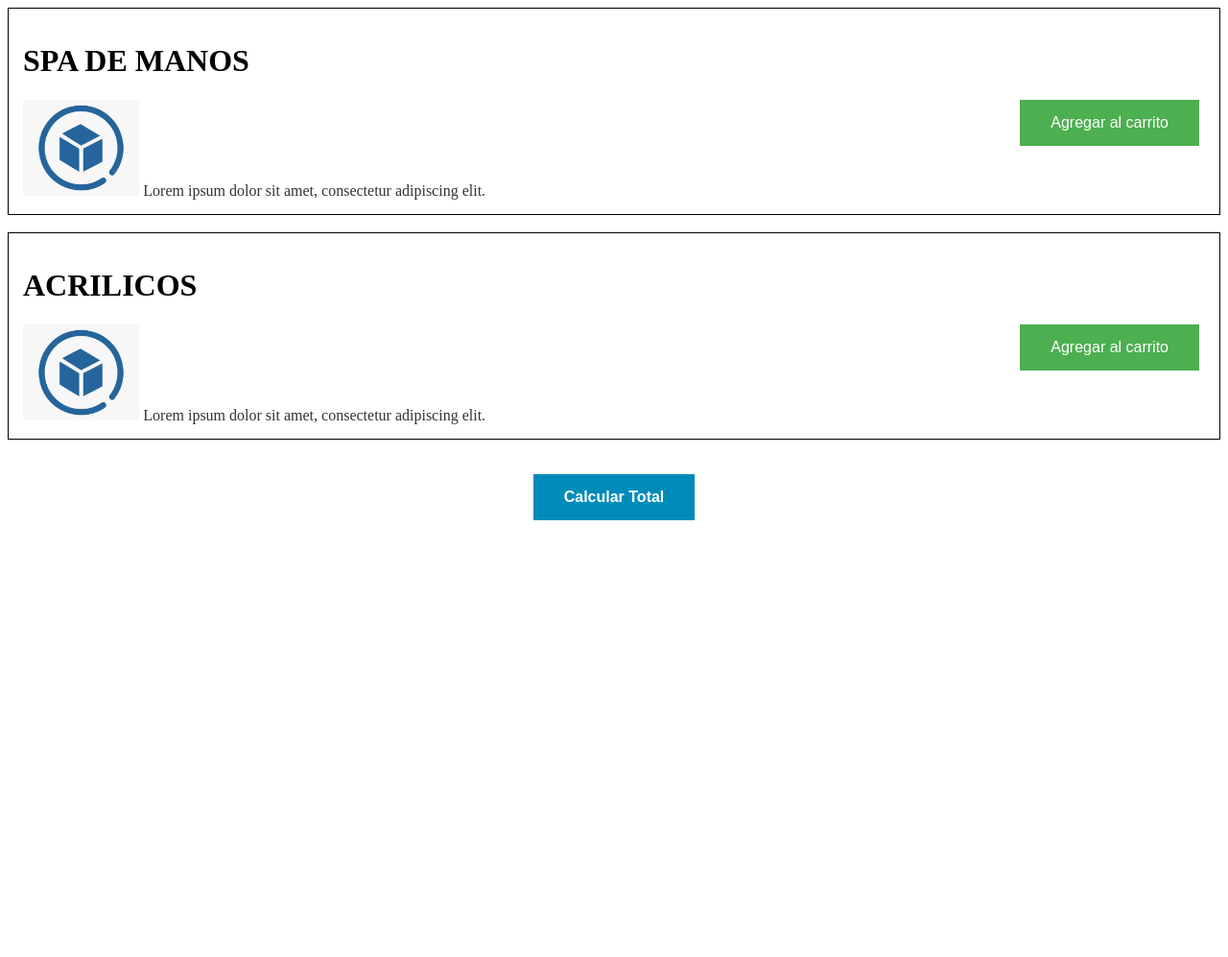
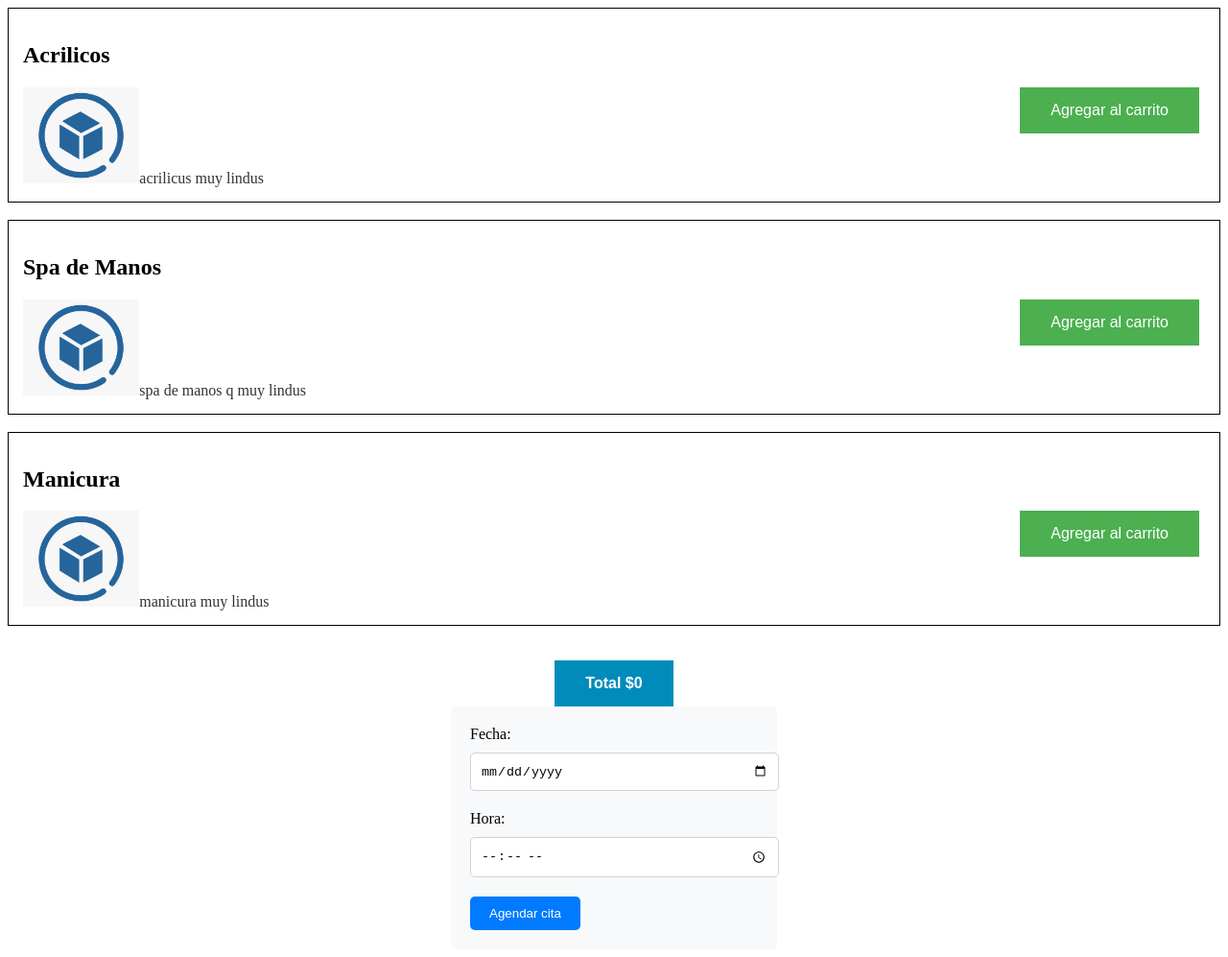
Before and after one commit to SofiaBellomusto/DDD2, a website: page pages/insumos.html in a window 1280 px wide. Shown: the whole page at 96% size. Before the commit the page ends 800 px from the top, so only its background shows below. Drawn offline with Linux system fonts and the light colour scheme.

Commit message:
Added Carrito dinamic products

```diff
--- a/css/stylesCarrito.css
+++ b/css/stylesCarrito.css
@@ -9,6 +9,20 @@
     font-size: 16px;
     position: fixed;
     right: 30px;
+}
+
+.add-to-cart:hover {
+    background-color: #55c459; /* Green */
+    border: none;
+    color: white;
+    padding: 15px 32px;
+    text-align: center;
+    text-decoration: none;
+    display: inline-block;
+    font-size: 16px;
+    position: fixed;
+    right: 30px;
+    cursor: pointer;
 }
 
 .remove-from-cart {
@@ -49,3 +63,55 @@
    color: #333; /* Dark Grey */
    display: inline;
 }
+
+
+.cool-form {
+    background-color: #f8f9fa;
+    padding: 20px;
+    border-radius: 5px;
+    max-width: 300px;
+    margin: auto;
+}
+
+.form-label {
+    display: block;
+    margin-bottom: 10px;
+}
+
+.form-input {
+    width: 100%;
+    padding: 10px;
+    border-radius: 5px;
+    border: 1px solid #ced4da;
+    margin-bottom: 20px;
+}
+
+.form-submit {
+    background-color: #007bff;
+    color: white;
+    padding: 10px 20px;
+    border-radius: 5px;
+    border: none;
+    cursor: pointer;
+}
+
+.form-submit:hover {
+    background-color: #0056b3;
+}
+
+.popup {
+    position: fixed;
+    bottom: 20px;
+    left: 20px;
+    padding: 20px;
+    border-radius: 5px;
+    color: white;
+}
+
+.popup.success {
+    background-color: #28a745;
+}
+
+.popup.error {
+    background-color: #dc3545;
+}
--- a/js/carrito.js
+++ b/js/carrito.js
@@ -1,55 +1,161 @@
 var carrito = [];
-var precios = {
-    "Acrilicos": 1500,
-    "SpaDeManos": 1000
+var total = 0;
+
+var productos = {
+    Acrilicos: {
+        "Nombre": "Acrilicos",
+        "IdProducto": "Acrilicos",
+        "Precio": 1500,
+        "Descripcion": "acrilicus muy lindus",
+        "PhotoLink": "../assets/placeholder.png"
+    },
+    SpaDeManos: {
+        "Nombre": "Spa de Manos",
+        "IdProducto": "SpaDeManos",
+        "Precio": 1000,
+        "Descripcion": "spa de manos q muy lindus",
+        "PhotoLink": "../assets/placeholder.png"
+    },
+    Manicura: {
+        "Nombre": "Manicura",
+        "IdProducto": "Manicura",
+        "Precio": 900,
+        "Descripcion": "manicura muy lindus",
+        "PhotoLink": "../assets/placeholder.png"
+    }
 };
 
-function botonDeAgregar(producto) {
+window.onload = function () {
+    for (var productoId in productos) {
+        var producto = productos[productoId];
 
-    //si el producto se encuentra en el carrito
-    if (carrito.includes(producto)) {
+        var productDiv = document.createElement('div');
+        productDiv.className = 'product';
+
+        var h1 = document.createElement('h1');
+        h1.textContent = producto.Nombre;
+        productDiv.appendChild(h1);
+
+        var img = document.createElement('img');
+        img.className = 'product-image';
+        img.src = producto.PhotoLink;
+        img.alt = 'Product Image';
+        productDiv.appendChild(img);
+
+        var p = document.createElement('p');
+        p.className = 'product-description';
+        p.textContent = producto.Descripcion;
+        productDiv.appendChild(p);
+
+        var button = document.createElement('button');
+        button.className = 'add-to-cart';
+        button.id = 'boton' + producto.IdProducto;
+        button.type = 'button';
+
+        button.onclick = (function (id) {
+            return function () {
+                botonDeAgregar(id);
+            };
+        })(producto.IdProducto);
+
+        button.textContent = 'Agregar al carrito';
+        productDiv.appendChild(button);
+
+        document.getElementById('catalogo').appendChild(productDiv);
+
+        var br = document.createElement('br');
+        document.getElementById('catalogo').appendChild(br);
+    }
+};
+
+
+function botonDeAgregar(productoId) {
+    if (carrito.includes(productoId)) {
         console.log('El elemento está en el array');
-
-        //busca el producto en el array
-        var indice = carrito.indexOf(producto);
-
-        //si encuentra el indice, elimina su contenido
+        var indice = carrito.indexOf(productoId);
         if (indice !== -1) {
             carrito.splice(indice, 1);
-
-            var boton = document.getElementById('boton' + producto);
+            var boton = document.getElementById('boton' + productoId);
             boton.innerHTML = 'Agregar al carrito';
-            boton.classList = 'add-to-cart'; //agregue para el color
-
-
+            boton.classList.remove('remove-from-cart');
+            boton.classList.add('add-to-cart');
         }
-        //si el producto no se encuentra en el carrito
     } else {
         console.log('El elemento no está en el array');
-        //agregar producto al carrito
-        carrito.push(producto)
-
-        //cambia el texto del boton
-        var boton = document.getElementById('boton' + producto);
+        carrito.push(productoId)
+        var boton = document.getElementById('boton' + productoId);
         boton.innerHTML = 'Eliminar del carrito';
-        boton.classList = 'remove-from-cart'; //agregue para cambiar el color
+        boton.classList.remove('add-to-cart');
+        boton.classList.add('remove-from-cart');
     }
     console.log(carrito)
     calcular();
 }
 
-
 function calcular() {
     console.log(carrito.length)
+    var boton = document.getElementById('Precio');
+
     if (carrito.length === 0) {
-        console.log("No tiene productos en su carrito");
+        boton.innerHTML = 'Total $0';
     } else {
-        let total = 0;
+        total = 0;
         carrito.forEach(producto => {
-            // Buscar el precio del producto en el objeto precios
-            var precio = precios[producto];
+            var precio = productos[producto].Precio;
             total += precio;
         });
+        boton.innerHTML = 'Total $' + total;
         console.log("El total es: " + total)
+    }}
+
+    // Este objeto almacenará las citas
+
+
+    document.getElementById('appointmentForm').addEventListener('submit', function (event) {
+
+        var citas = JSON.parse(localStorage.getItem('citas')) || {};
+        console.log(citas);
+        // Evita que la página se recargue cuando se envía el formulario
+        event.preventDefault();
+        event.stopPropagation();
+
+        var fecha = document.getElementById('appointmentDate').value;
+        var hora = document.getElementById('appointmentTime').value;
+
+        // Combina la fecha y la hora en una sola cadena
+        var fechaHora = fecha + ' ' + hora;
+
+        // Verifica si la fecha y hora ya están ocupadas
+        if (citas[fechaHora]) {
+            showPopup('Lo siento, esa hora ya está ocupada. Por favor, elige otra.', 'error');
+            return;
+        }
+
+        // Usa un placeholder para el precio y los servicios,
+        // reemplaza esto con tus propias variables
+        var precio = 'total';
+        var servicios = 'carrito';
+
+        // Guarda la cita en el objeto citas
+        citas[fechaHora] = {
+            precio: precio,
+            servicios: servicios
+        };
+
+        // Guarda las citas en localStorage
+        localStorage.setItem('citas', JSON.stringify(citas));
+
+        showPopup('¡Cita agendada con éxito!', 'success');
+    });
+
+    function showPopup(message, type) {
+        var popup = document.createElement('div');
+        popup.className = 'popup ' + type;
+        popup.textContent = message;
+
+        document.body.appendChild(popup);
+
+        setTimeout(function() {
+            popup.remove();
+        }, 10000);
     }
-}
--- a/pages/insumos.html
+++ b/pages/insumos.html
@@ -7,24 +7,31 @@
     <link rel="stylesheet" type="text/css" href="../css/stylesCarrito.css">
 </head>
 <body>
-    <div class="product">
-        <h1>SPA DE MANOS</h1>
-        <img class="product-image" src="../assets/placeholder.png" alt="Product Image">
-        <p class="product-description">Lorem ipsum dolor sit amet, consectetur adipiscing elit.</p>
-        <button class="add-to-cart" id="botonSpaDeManos" type="button" onclick="botonDeAgregar('SpaDeManos')">Agregar al carrito</button>
-    </div>
-    <br>
-    <div class="product">
-        <h1>ACRILICOS</h1>
-        <img class="product-image" src="../assets/placeholder.png" alt="Product Image">
-        <p class="product-description">Lorem ipsum dolor sit amet, consectetur adipiscing elit.</p>
-        <button class="add-to-cart" id="botonAcrilicos" type="button" onclick="botonDeAgregar('Acrilicos')">Agregar al carrito</button>
-    </div>
-    <br>
+    <section id="catalogo">
+
+    </section>
     <br>
     <div style="text-align: center;">
-        <button class="calculate-button" type="button" onclick="calcular()"><b>Calcular Total</b></button>
+        <button class="calculate-button" type="button"><b id="Precio">Total $0</b></button>
     </div>
+
+
+
+    <form id="appointmentForm" class="cool-form">
+        <label for="appointmentDate" class="form-label">Fecha:</label>
+        <input type="date" id="appointmentDate" name="appointmentDate" required class="form-input">
+
+        <label for="appointmentTime" class="form-label">Hora:</label>
+        <input type="time" id="appointmentTime" name="appointmentTime" required class="form-input">
+
+        <input type="submit" value="Agendar cita" class="form-submit">
+    </form>
+
+
+
+
+
 </body>
 <script src="../js/carrito.js"></script>
+
 </html>
```
